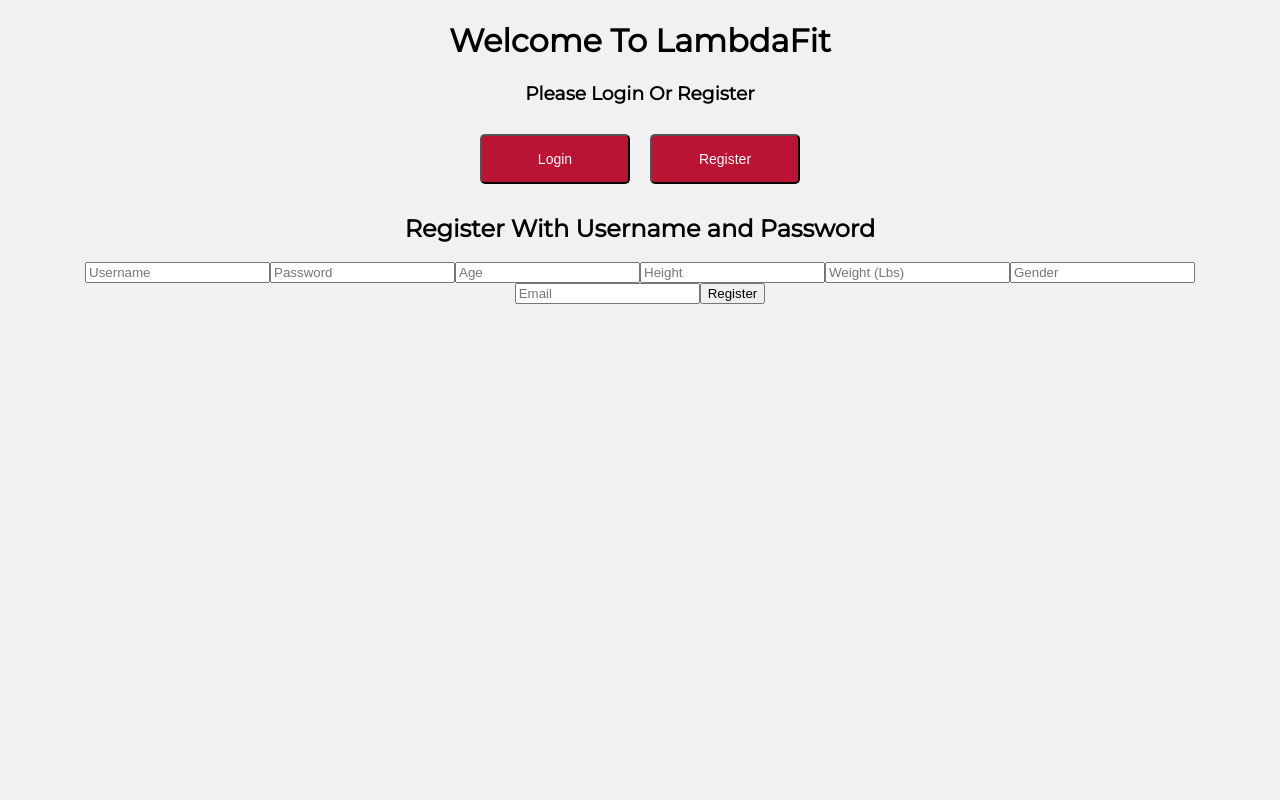
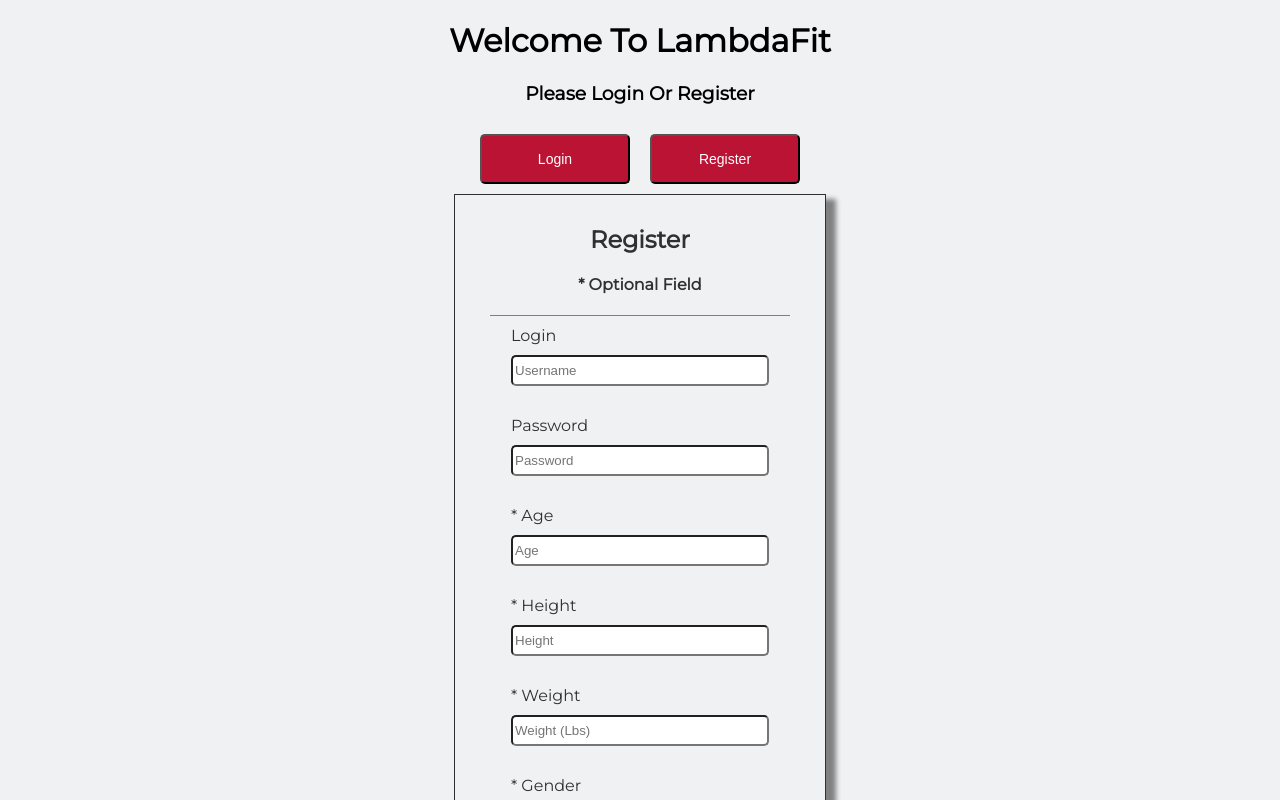
Before and after one commit to weight-lifting-app/Frontend, a React (Create React App) app: page /register in a window 1280 px wide. Shown: the top 800 px of the page. Built offline with nearby package versions, Linux system fonts and the light colour scheme; no server answers.

Commit message:
Register styled, on to main page

```diff
--- a/src/components/Login.js
+++ b/src/components/Login.js
@@ -74,7 +74,7 @@ class Login extends React.Component {
         return (
             <LoginWrapper>
                 <div>
-                    <h4>Please Login With Your Username and Password</h4>
+                    <h2>Login With Your Username and Password</h2>
                 </div>
                 <div>
                     <FormWrapper>
--- a/src/components/Register.js
+++ b/src/components/Register.js
@@ -1,5 +1,55 @@
 import React from 'react';
-import axios from 'axios';
+import styled from 'styled-components';
+
+const RegisterWrapper = styled.div`
+    width: 350px;
+    height: auto;
+    display: flex;
+    justify-content: center;
+    flex-direction: column;
+    align-items: center;
+    box-shadow: 10px 5px 5px grey;
+    margin: 0 auto;
+    padding: 10px;
+    color: #303030;
+    border: 1px solid #303030;
+`
+
+const FormWrapper = styled.form`
+    display: flex;
+    flex-direction: column;
+    align-items: center;
+    border-top: 1px solid grey;
+    padding-top: 10px;
+    width: 300px;
+    align-items: center;
+
+`
+
+const BoxDiv = styled.div`
+    display: flex;
+    flex-direction: column;
+    align-items: flex-start;
+`
+
+const Input = styled.input`
+    width: 250px;
+    height: 25px;
+    border-radius: 5px;
+    margin: 10px 0 30px 0;
+
+`
+
+
+const Button = styled.button`
+    width: 250px;
+    height: 30px;
+    background: #BB1333;
+    color: white;
+    border-radius: 5px;
+    font-size: 14px;
+
+`
 
 class Register extends React.Component {
     constructor(props) {
@@ -14,12 +64,9 @@ class Register extends React.Component {
             email: "",
         }
     }
-    // handleInput = e => {
-    //     this.setState({ [e.target.name]: e.target.value});
-    // }
 
 
-    //add something to this...
+
     handleInput = (e, radix)=> {
         if(e.target.name === 'age' || e.target.name === 'weight'){
             const number = parseInt(e.target.value, radix)
@@ -31,35 +78,7 @@ class Register extends React.Component {
     }
 
 
-    // submitRegister = (event) => {
-    //     event.preventDefault();
-    //     const user = this.state;
-    //     if (user.age === '' ) {
-    //         user.age = null;
-    //     }
-    //     if (user.weight === '' ) {
-    //         user.weight = null;
-    //     }
-    //     axios
-    //     .post('https://lambdafit.herokuapp.com/auth/register', user)
-    //     .then(res => {
-    //         localStorage.setItem('token', res.data.token);
-    //         localStorage.setItem('user_id', res.data.registered.id)
-    //         console.log('then', res);
-    //         this.setState({
-    //             username: "",
-    //             password: "",
-    //             age: "",
-    //             height: "",
-    //             weight: "",
-    //             gender: "",
-    //             email: ""
-    //         })
-    //         this.props.history.push('/')
-    //         this.setState({userId: id})
-    //     })
-    //     .catch(err => console.log('err', err))
-    // };
+
 
     handleRegister = e => {
         this.props.submitRegister(e, this.state)
@@ -76,65 +95,73 @@ class Register extends React.Component {
 
     render() {
         return (
-            <div className='register-wrapper'>
+            <RegisterWrapper>
                 <div>
-                    <h2>Register With Username and Password</h2>
+                    <h2>Register</h2>
+                    <h4>* Optional Field</h4>
                 </div>
-                <div className='input'>
-                    <form>
-                        <input
+                <FormWrapper>
+                    <BoxDiv>
+                        <label>Login</label>
+                        <Input
                         type="text"
                         placeholder="Username"
                         name="username"
                         value={this.state.username}
                         onChange={this.handleInput}
                         />
-                        <input
+                        <label>Password</label>
+                        <Input
                         type="password"
                         placeholder='Password'
                         name="password"
                         value={this.state.password}
                         onChange={this.handleInput}
                         />
-                        <input
+                        <label>* Age</label>
+                        <Input
                         type="number"
                         placeholder='Age'
                         name="age"
                         value={this.state.age}
                         onChange={this.handleInput}
                         />
-                        <input
+                        <label>* Height</label>
+                        <Input
                         type="text"
                         placeholder='Height'
                         name="height"
                         value={this.state.height}
                         onChange={this.handleInput}
                         />
-                        <input
+                        <label>* Weight</label>
+                        <Input
                         type="number"
                         placeholder='Weight (Lbs)'
                         name="weight"
                         value={this.state.weight}
                         onChange={this.handleInput}
                         />
-                        <input
+                        <label>* Gender</label>
+                        <Input
                         type="text"
                         placeholder='Gender'
                         name="gender"
                         value={this.state.gender}
                         onChange={this.handleInput}
                         />
-                        <input
+                        <label>* Email</label>
+                        <Input
                         type="text"
                         placeholder='Email'
                         name="email"
                         value={this.state.email}
                         onChange={this.handleInput}
                         />
-                        <button onClick={(e) => this.handleRegister(e)}>Register</button>
-                    </form>
-                </div>
-            </div>
+                        <Button onClick={(e) => this.handleRegister(e)}>Register</Button>
+                    </BoxDiv>
+                </FormWrapper>
+            </RegisterWrapper>
         )
     }
 }
```
